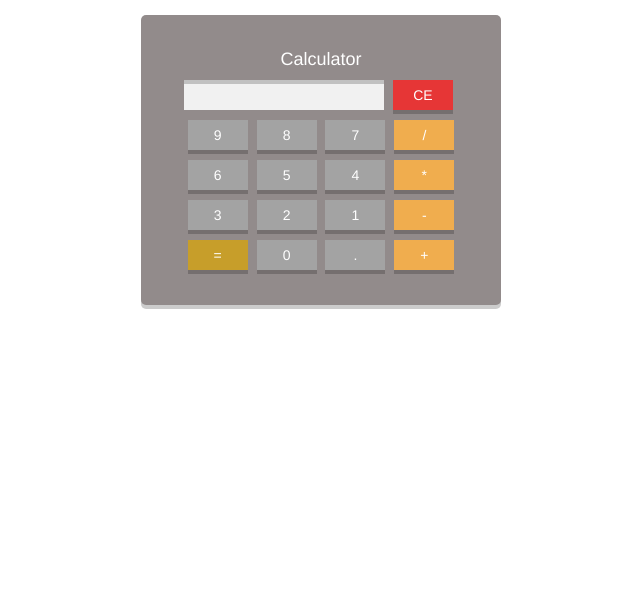
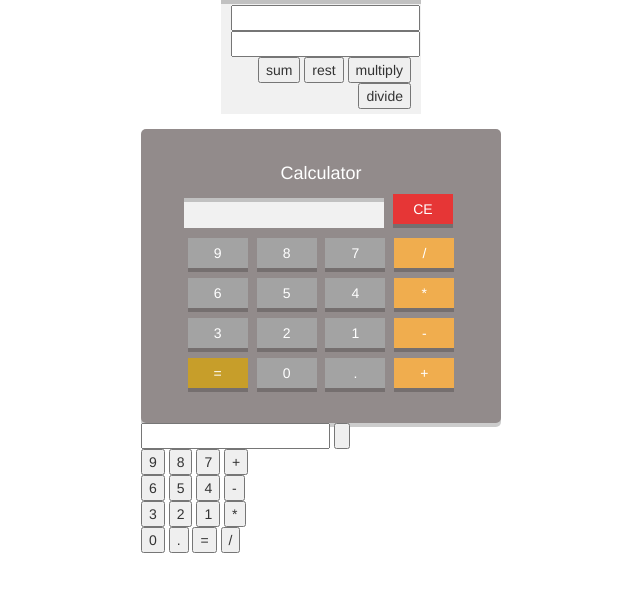
Before and after one commit to praveenkgoswami/learnjs, a plain HTML site: page level-3.html in a window 1280 px wide. Shown: the whole page, without its empty margins (319-959 px from the left). Drawn offline with Linux system fonts and the light colour scheme.

Commit message:
calculator ready

```diff
--- a/css/custom.css
+++ b/css/custom.css
@@ -53,6 +53,7 @@
     margin-right: 5px;
     cursor: pointer;
     vertical-align: middle;
+    outline:0;
     -webkit-box-shadow: 0 4px rgba(0, 0, 0, 0.2);
     -moz-box-shadow: 0 4px rgba(0, 0, 0, 0.2);
     box-shadow: 0 4px rgba(0, 0, 0, 0.2);
@@ -65,13 +66,16 @@
 #calculator .cal-row span:last-child{
     margin-right: 0;
 }
-#calculator span.screen{
+#calculator input.screen{
     width: 200px;
     background-color: #F1F1F1;
     color: #333;
     padding:5px 10px;
     text-align: right;
     cursor: default;
+    margin-bottom: 10px;
+    margin-right: 5px;
+    border:0;
     -webkit-box-shadow: inset 0 4px rgba(0, 0, 0, 0.2);
     -moz-box-shadow: inset 0 4px rgba(0, 0, 0, 0.2);
     box-shadow: inset 0 4px rgba(0, 0, 0, 0.2);
@@ -91,3 +95,17 @@
 #calculator .top-container, #calculator .mid-container{
     text-align: center;
 }
+
+/*Simple calc Css*/
+.simpleCalc{
+    width: 200px;
+    margin: 0 auto;
+    background-color: #F1F1F1;
+    color: #333;
+    padding:5px 10px;
+    text-align: right;
+    cursor: default;
+    -webkit-box-shadow: inset 0 4px rgba(0, 0, 0, 0.2);
+    -moz-box-shadow: inset 0 4px rgba(0, 0, 0, 0.2);
+    box-shadow: inset 0 4px rgba(0, 0, 0, 0.2);
+}
--- a/level-3.html
+++ b/level-3.html
@@ -9,39 +9,86 @@
     function calculator() {
         var keys = document.querySelectorAll('.calculator span');
         var i;
+        var result = 0;
         var keyPressed = {};
         for(i=0; i<keys.length; i++){
             keys[i].addEventListener("click", function (e) {
                 var clickedbtn = e.target.innerHTML;
                 if(isNaN(clickedbtn)){
                     var clickedbtnClass = e.target.className;
-                    console.log(clickedbtnClass);
-                    if(clickedbtnClass == "reset"){
-                        document.querySelector(".screen").innerHTML = "";
+                    if(clickedbtnClass === "reset"){
+                        document.querySelector(".screen").value = "0";
                     }
-                    else if(clickedbtnClass == "operator"){
-                        document.querySelector(".screen").innerHTML += clickedbtn;
+                    else if(clickedbtnClass === "operator"){
+                        document.querySelector(".screen").value += clickedbtn;
+                    }
+                    else if(clickedbtnClass === "eval"){
+                        result = document.querySelector(".screen").value;
+                        alert(result);
                     }
                 }else{
                     //keyPressed[clickedbtn] = clickedbtn;
                     var input = document.querySelector(".screen");
-                    input.innerHTML += clickedbtn;
-                    console.log("Clicked: " + clickedbtn);
+                    input.value += clickedbtn;
+                    //console.log("Clicked: " + clickedbtn + "," + result);
                 }
             });
         }
     }
     window.onload = calculator;
 </script>
+<script>
+    var a,b, result;
+    function setValues(){
+        a=Number(document.getElementById("a").value);
+        b=Number(document.getElementById("b").value);
+    }
+    function sum() {
+        setValues();
+        result = a+b;
+        console.log("The sum is equals to " + result)
+    }
+    function rest() {
+        setValues();
+        result = a-b;
+        console.log("The rest is equals to " + result)
+    }
+    function mult() {
+        setValues();
+        result = a*b;
+        console.log("The operation is equals to " + result)
+    }
+    function div() {
+        setValues();
+        result = a/b;
+        console.log("The divide is equals to " + result)
+    }
+
+</script>
+<script>
+    function displynum(n1) {
+        calcForm.txt1.value = calcForm.txt1.value+n1;
+    }
+</script>
 <!--=================Learn Js====================-->
 <body>
 <div class="container">
     <div class="row">
         <div class="col-sm-4 col-sm-offset-4">
+            <!--==========Simple Calculator Using js===========-->
+            <div class="simpleCalc">
+                <input id="a" type="text">
+                <input id="b" type="text">
+                <input type="button" onclick="sum()" value="sum">
+                <input type="button" onclick="rest()" value="rest">
+                <input type="button" onclick="mult()" value="multiply">
+                <input type="button" onclick="div()" value="divide">
+            </div>
+            <!--==========Calculator Using js===========-->
             <div class="calculator" id="calculator">
                 <h4 class="text-center">Calculator</h4>
                 <div class="top-container">
-                    <span class="screen"></span>
+                    <input type="text" class="screen"></input>
                     <span class="reset">CE</span>
                 </div>
                 <div class="mid-container">
@@ -71,6 +118,29 @@
                     </div>
                 </div>
             </div>
+            <!--==========Calculator 2 Using js===========-->
+            <div>
+                <form name="calcForm">
+                    <input type="text" name="txt1" style="text-align: right">
+                    <input type="button" name="clearbtn" value="" onclick="txt1.value=clearbtn.value"><br>
+                    <input type="button" name="btn9" value="9" onclick="displynum(btn9.value)">
+                    <input type="button" name="btn8" value="8" onclick="displynum(btn8.value)">
+                    <input type="button" name="btn7" value="7" onclick="displynum(btn7.value)">
+                    <input type="button" name="addbtn" value="+" onclick="displynum(addbtn.value)"><br>
+                    <input type="button" name="btn6" value="6" onclick="displynum(btn6.value)">
+                    <input type="button" name="btn5" value="5" onclick="displynum(btn5.value)">
+                    <input type="button" name="btn4" value="4" onclick="displynum(btn4.value)">
+                    <input type="button" name="subbtn" value="-" onclick="displynum(subbtn.value)"><br>
+                    <input type="button" name="btn3" value="3" onclick="displynum(btn3.value)">
+                    <input type="button" name="btn2" value="2" onclick="displynum(btn2.value)">
+                    <input type="button" name="btn1" value="1" onclick="displynum(btn1.value)">
+                    <input type="button" name="btnmul" value="*" onclick="displynum(btnmul.value)"><br>
+                    <input type="button" name="btn0" value="0" onclick="displynum(btn0.value)">
+                    <input type="button" name="potbtn" value="." onclick="displynum(potbtn.value)">
+                    <input type="button" name="evalbtn" value="=" onclick="Math.floor(txt1.value=eval(txt1.value))">
+                    <input type="button" name="divbtn" value="/" onclick="displynum(divbtn.value)"><br>
+                </form>
+            </div>
         </div>
     </div>
 </div>
```
